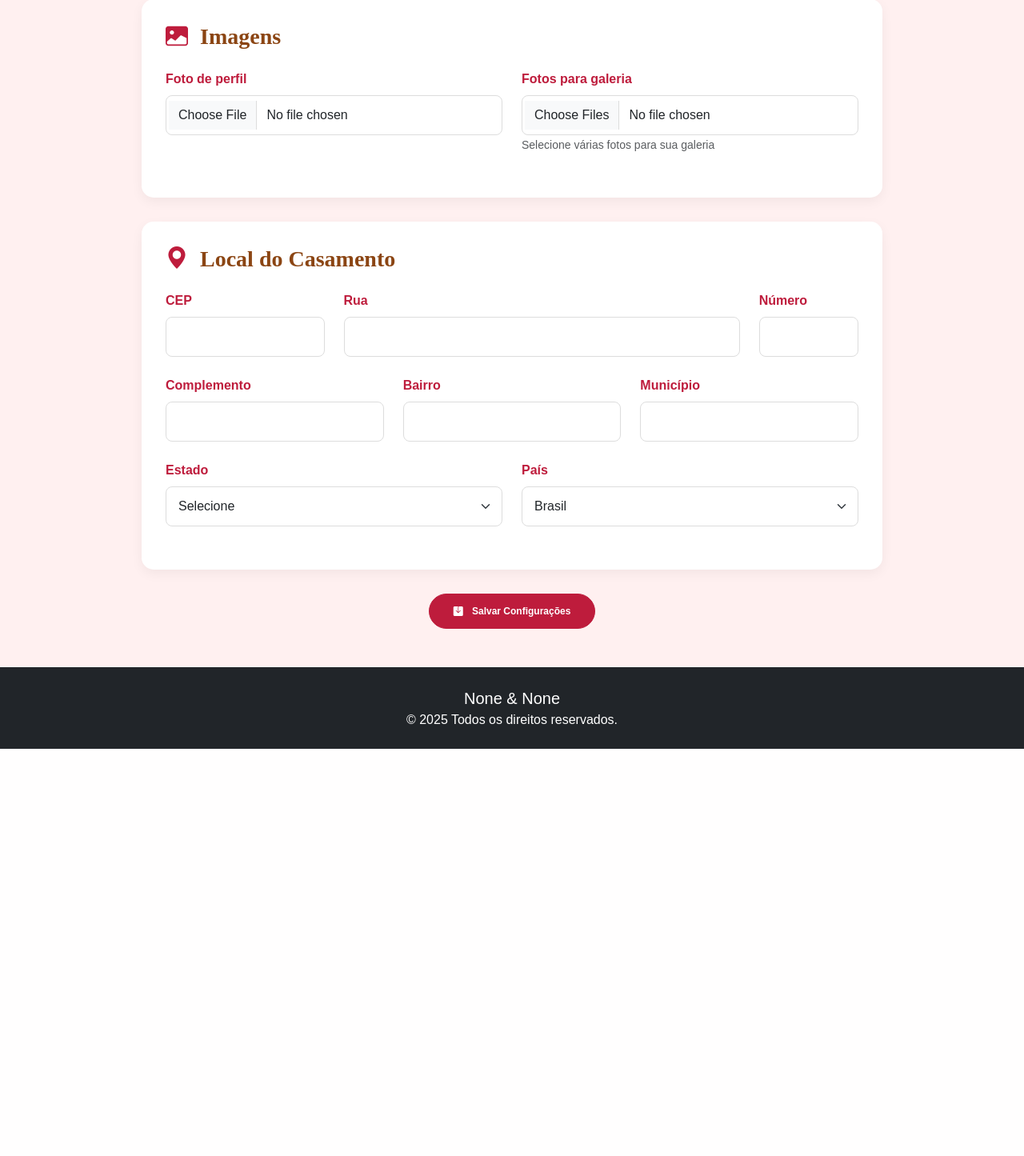
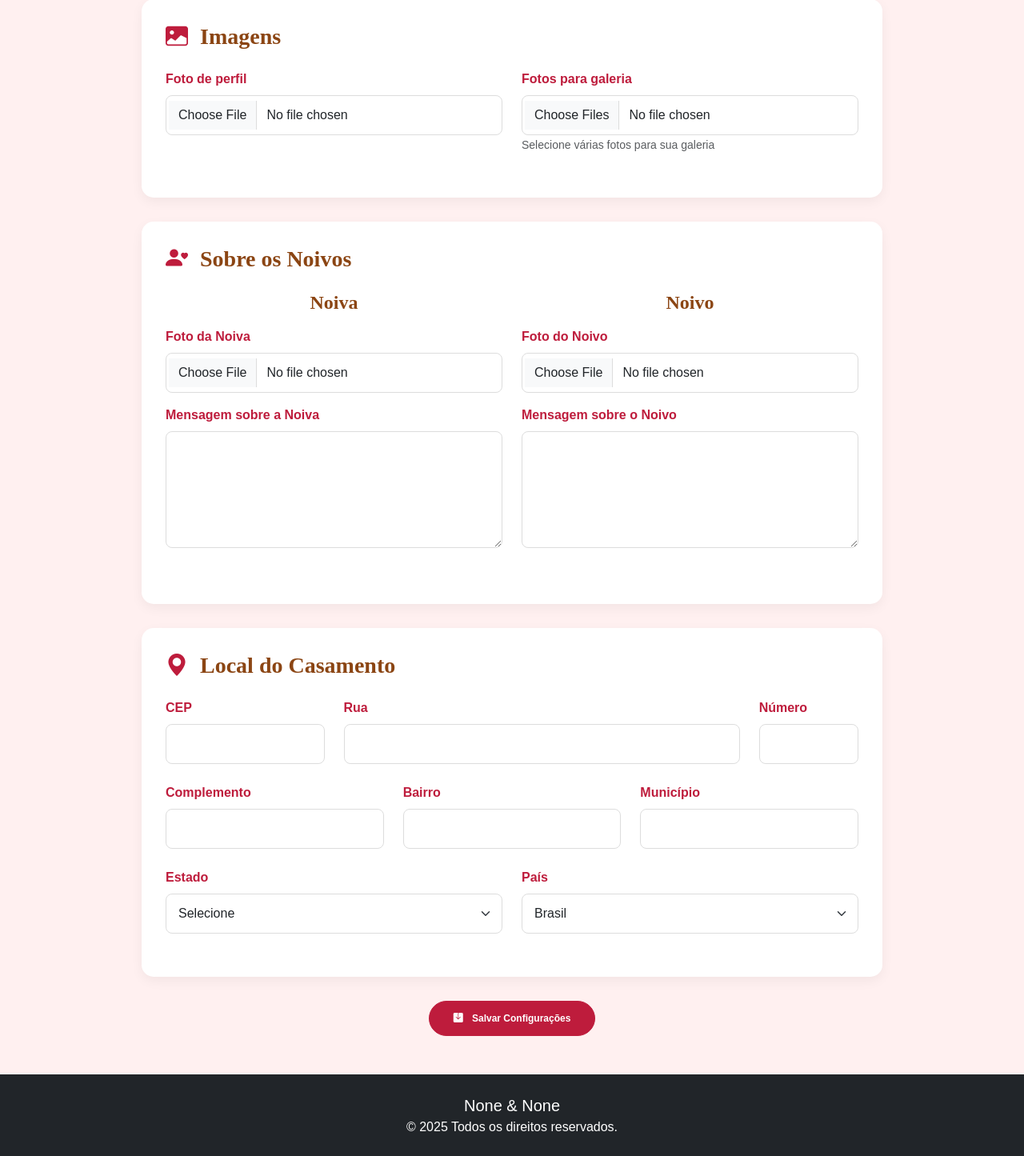
Before and after one commit to warleihc21/eunoiva, a Django app: page /auth/configurar_perfil/ in a window 1280 px wide. Shown: the part 802-2247 px from the top of the page at 80% size. Before the commit the page ends 1738 px from the top, so only its background shows below. Run offline with Django 5.2, Linux system fonts and the light colour scheme; the visitor is signed in with stand-in values (Sample User, id 1); data comes from the database, SQL or seed files in the repository; data that the repository does not hold is empty; some libraries are stand-ins or nearby versions.

Commit message:
Ajuste sincronização das mensagens dos noivos

```diff
--- a/autenticacao/views.py
+++ b/autenticacao/views.py
@@ -179,17 +179,82 @@ def configurar_perfil(request):
             )
 
         # Salvar múltiplas imagens da galeria
-        imagens = request.FILES.getlist('galeria_imagens')  # Captura todas as imagens enviadas
+        imagens = request.FILES.getlist('galeria_imagens')
         for imagem in imagens:
             ImagemGaleria.objects.create(perfil=perfil, imagem=imagem)
 
+        # Processar imagens e mensagens dos noivos
+        imagem_noiva = request.FILES.get('imagem_noiva')
+        imagem_noivo = request.FILES.get('imagem_noivo')
+        mensagem_noiva = request.POST.get('mensagem_noiva', '').strip()
+        mensagem_noivo = request.POST.get('mensagem_noivo', '').strip()
 
+        # Atualizar imagem da noiva
+        if imagem_noiva:
+            imagem_noiva_obj = ImagemNoivos.objects.filter(perfil=perfil, tipo='noiva').first()
+            if imagem_noiva_obj:
+                imagem_noiva_obj.imagem = imagem_noiva
+                imagem_noiva_obj.save()
+            else:
+                ImagemNoivos.objects.create(perfil=perfil, tipo='noiva', imagem=imagem_noiva)
+
+        # Atualizar imagem do noivo
+        if imagem_noivo:
+            imagem_noivo_obj = ImagemNoivos.objects.filter(perfil=perfil, tipo='noivo').first()
+            if imagem_noivo_obj:
+                imagem_noivo_obj.imagem = imagem_noivo
+                imagem_noivo_obj.save()
+            else:
+                ImagemNoivos.objects.create(perfil=perfil, tipo='noivo', imagem=imagem_noivo)
+
+        # Atualizar mensagem da noiva
+        if mensagem_noiva:
+            mensagem_noiva_obj = perfil.mensagens.filter(tipo='noiva').first()
+            if mensagem_noiva_obj:
+                mensagem_noiva_obj.mensagem = mensagem_noiva
+                mensagem_noiva_obj.save()
+            else:
+                MensagemSobreNoivoNoiva.objects.create(perfil=perfil, tipo='noiva', mensagem=mensagem_noiva)
+
+        # Atualizar mensagem do noivo
+        if mensagem_noivo:
+            mensagem_noivo_obj = perfil.mensagens.filter(tipo='noivo').first()
+            if mensagem_noivo_obj:
+                mensagem_noivo_obj.mensagem = mensagem_noivo
+                mensagem_noivo_obj.save()
+            else:
+                MensagemSobreNoivoNoiva.objects.create(perfil=perfil, tipo='noivo', mensagem=mensagem_noivo)
 
         messages.success(request, "Perfil atualizado com sucesso!")
         return redirect('/noivos/')
 
     # Passa o perfil para o template
-    return render(request, 'configurar_perfil.html', {'perfil': perfil})
+    context = {
+        'perfil': perfil,
+    }
+
+    # Adiciona as mensagens e imagens dos noivos ao contexto, se existirem
+    if hasattr(perfil, 'mensagens'):
+        mensagem_noiva = perfil.mensagens.filter(tipo='noiva').first()
+        mensagem_noivo = perfil.mensagens.filter(tipo='noivo').first()
+
+        if mensagem_noiva:
+            context['mensagem_noiva'] = mensagem_noiva.mensagem
+        if mensagem_noivo:
+            context['mensagem_noivo'] = mensagem_noivo.mensagem
+
+    if hasattr(perfil, 'fotosnoivos'):
+        imagem_noiva = perfil.fotosnoivos.filter(tipo='noiva').first()
+        imagem_noivo = perfil.fotosnoivos.filter(tipo='noivo').first()
+
+        if imagem_noiva:
+            context['imagem_noiva'] = imagem_noiva
+        if imagem_noivo:
+            context['imagem_noivo'] = imagem_noivo
+
+    return render(request, 'configurar_perfil.html', context)
+
+
 
 
 def index(request):
--- a/noivos/templates/configurar_perfil.html
+++ b/noivos/templates/configurar_perfil.html
@@ -240,6 +240,62 @@
                     </div>
                 </div>
 
+                <!-- Nova Seção: Sobre os Noivos -->
+                <div class="form-section">
+                    <h3 class="mb-4"><i class="bi bi-person-heart me-2" style="color: var(--primary-color);"></i> Sobre os Noivos</h3>
+
+                    <div class="row">
+                        <!-- Noiva -->
+                        <div class="col-md-6 mb-4">
+                            <h4 class="text-center mb-3">Noiva</h4>
+
+                            <!-- Imagem da Noiva -->
+                            <div class="mb-3">
+                                <label for="imagem_noiva" class="form-label">Foto da Noiva</label>
+                                <input type="file" id="imagem_noiva" name="imagem_noiva" class="form-control" onchange="previewImage(this, 'noivaPreview')">
+
+                                {% if imagem_noiva %}
+                                    <img id="noivaPreview" src="{{ imagem_noiva.imagem.url }}" class="image-preview mt-3">
+                                {% else %}
+                                    <img id="noivaPreview" src="#" class="image-preview mt-3" style="display: none;">
+                                {% endif %}
+
+                            </div>
+
+                            <!-- Mensagem sobre a Noiva -->
+                            <div class="mb-3">
+                                <label for="mensagem_noiva" class="form-label">Mensagem sobre a Noiva</label>
+                                <textarea id="mensagem_noiva" name="mensagem_noiva" class="form-control" rows="5">{{ mensagem_noiva|default:'' }}</textarea>
+
+                            </div>
+                        </div>
+
+                        <!-- Noivo -->
+                        <div class="col-md-6 mb-4">
+                            <h4 class="text-center mb-3">Noivo</h4>
+
+                            <!-- Imagem do Noivo -->
+                            <div class="mb-3">
+                                <label for="imagem_noivo" class="form-label">Foto do Noivo</label>
+                                <input type="file" id="imagem_noivo" name="imagem_noivo" class="form-control" onchange="previewImage(this, 'noivoPreview')">
+
+                                {% if imagem_noivo %}
+                                    <img id="noivoPreview" src="{{ imagem_noivo.imagem.url }}" class="image-preview mt-3">
+                                {% else %}
+                                    <img id="noivoPreview" src="#" class="image-preview mt-3" style="display: none;">
+                                {% endif %}
+                            </div>
+
+                            <!-- Mensagem sobre o Noivo -->
+                            <div class="mb-3">
+                                <label for="mensagem_noivo" class="form-label">Mensagem sobre o Noivo</label>
+                                <textarea id="mensagem_noivo" name="mensagem_noivo" class="form-control" rows="5">{{ mensagem_noivo|default:'' }}</textarea>
+
+                            </div>
+                        </div>
+                    </div>
+                </div>
+
                 <!-- Seção 3: Local do Casamento -->
                 <div class="form-section">
                     <h3 class="mb-4"><i class="bi bi-geo-alt-fill me-2" style="color: var(--primary-color);"></i> Local do Casamento</h3>
@@ -405,7 +461,6 @@
         }
     }
 
-
     // Função para confirmar exclusão de imagem da galeria
     function confirmarExclusaoImagem(imagemId) {
         if (confirm('Tem certeza que deseja excluir esta imagem da galeria?')) {
@@ -433,7 +488,6 @@
             form.submit();
         }
     }
-
 
     // Pré-visualização das novas imagens da galeria
     document.getElementById('galeria_imagens').addEventListener('change', function(e) {
```
Also changed, not shown: convidados/views.py (+7 -8 lines).
